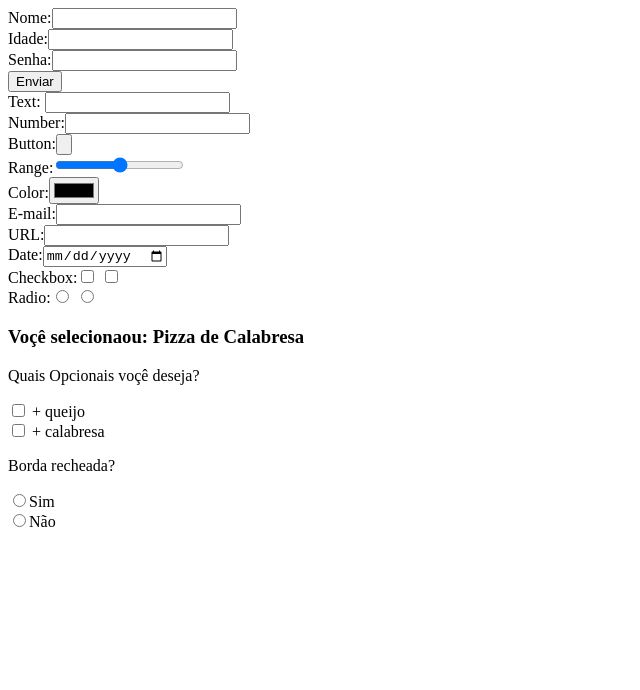
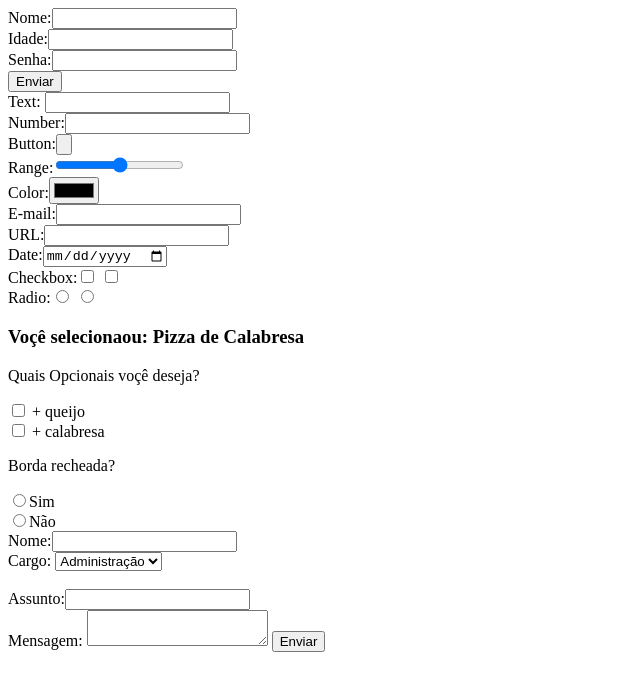
Before and after one commit to CamilaBalieiro/DIO-, a plain HTML site: page Formularios/index.html in a window 1280 px wide. Shown: the whole page, without its empty margins (0-640 px from the left). Drawn offline with Linux system fonts and the light colour scheme.

Commit message:
Co-authored-by: CamilaBalieiro <joy.rodrigues.cout@gmail.com>

```diff
--- a/Formularios/index.html
+++ b/Formularios/index.html
@@ -37,5 +37,25 @@
 
     </form>
 
+    <form>
+        <label>Nome:</label><input type="text" name="name"><br>
+        <label>Cargo:</label>
+        <select name="role">
+            <option value="business">Administração</option>
+            <option value="advo">Advogado</option>
+            <option value="doctor">Medico</option>
+        </select>
+    </form>
+    <form>
+        <br>
+        <label>Assunto:</label><input type="text" name="subject"><br>
+        <label>Mensagem:</label>
+        <textarea name="message"></textarea>
+        <button type="submit">Enviar</button>
+    </form>
+
+    </form>
+
+
 </body>
 </html>
```
